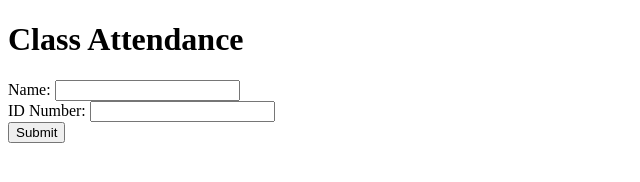
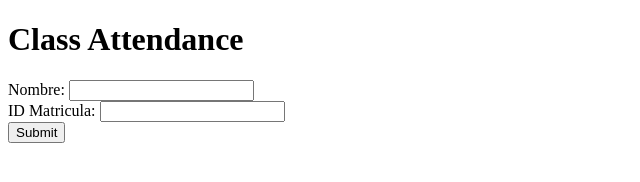
Before and after one commit to Ri-ctr/attendance_form, a plain HTML site: page index.html in a window 1280 px wide. Shown: the full height of the page, 0-640 px from the left. Drawn offline with Linux system fonts and the light colour scheme.

Commit message:
Update index.html

```diff
--- a/index.html
+++ b/index.html
@@ -3,14 +3,14 @@
 <head>
     <meta charset="UTF-8">
     <meta name="viewport" content="width=device-width, initial-scale=1.0">
-    <title>Class Attendance</title>
+    <title>Asistencia al Seminario de Ciencia de Datos (11/10/24)</title>
 </head>
 <body>
     <h1>Class Attendance</h1>
     <form id="attendanceForm">
-        <label for="name">Name:</label>
+        <label for="name">Nombre:</label>
         <input type="text" id="name" name="name" required><br>
-        <label for="id">ID Number:</label>
+        <label for="id">ID Matricula:</label>
         <input type="text" id="id" name="id" required><br>
         <input type="submit" value="Submit">
     </form>
```
